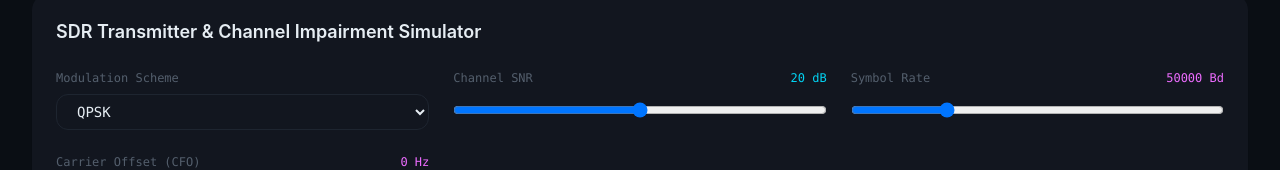
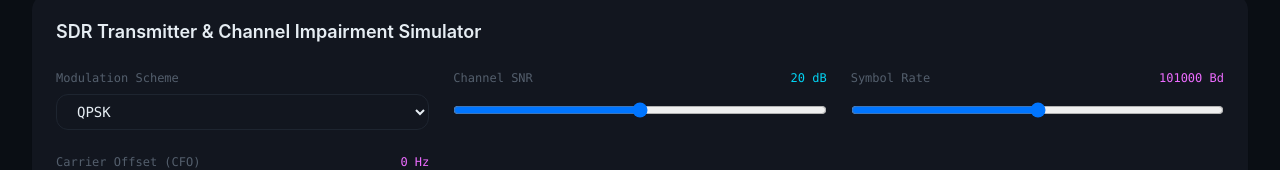
Before and after one commit to mks-Roald/ps26147_toolkit, a Next.js app in the folder frontend/: page /live in a window 1280 px wide. Shown: the part 1466-1636 px from the top of the page. Built offline with nearby package versions, Linux system fonts and the light colour scheme; no server answers.

Commit message:
fixed the iq constellation value box text

```diff
--- a/frontend/app/live/page.tsx
+++ b/frontend/app/live/page.tsx
@@ -18,13 +18,13 @@ import { createSDRWebSocket, SDRFrame, SDRStreamControls } from '@/services/stre
 import Card from '@/components/base/Card';
 
 const MODULATION_BAUD_RANGES: Record<string, { min: number; max: number; step: number }> = {
-  BPSK: { min: 1000, max: 100000, step: 1000 },
-  QPSK: { min: 1000, max: 200000, step: 1000 },
-  '8PSK': { min: 1000, max: 300000, step: 1000 },
-  '16-QAM': { min: 1000, max: 400000, step: 1000 },
-  '64-QAM': { min: 1000, max: 500000, step: 1000 },
-  '2-FSK': { min: 1000, max: 50000, step: 500 },
-  '4-FSK': { min: 1000, max: 100000, step: 500 },
+  BPSK:  { min: 1000, max: 100000, step: 1000 },
+  QPSK:  { min: 1000, max: 200000, step: 1000 },
+  '8PSK':  { min: 1000, max: 300000, step: 1000 },
+  '16QAM': { min: 1000, max: 400000, step: 1000 },
+  '64QAM': { min: 1000, max: 500000, step: 1000 },
+  FSK2:  { min: 1000, max: 50000,  step: 500 },
+  FSK4:  { min: 1000, max: 100000, step: 500 },
 };
 
 export default function LiveStreamPage() {
@@ -76,15 +76,12 @@ export default function LiveStreamPage() {
     };
   }, []);
 
-  // Clamp baud_rate to sane ranges when modulation changes
+  // Reset baud_rate to the midpoint of the new modulation's range whenever modulation changes
   useEffect(() => {
     const range = MODULATION_BAUD_RANGES[controls.modulation] || { min: 1000, max: 500000, step: 1000 };
-
-    if (controls.baud_rate < range.min) {
-      handleControlChange('baud_rate', range.min);
-    } else if (controls.baud_rate > range.max) {
-      handleControlChange('baud_rate', range.max);
-    }
+    const midpoint = Math.round((range.min + range.max) / 2 / range.step) * range.step;
+    handleControlChange('baud_rate', midpoint);
+  // eslint-disable-next-line react-hooks/exhaustive-deps
   }, [controls.modulation]);
 
   const handleControlChange = (field: keyof SDRStreamControls, value: any) => {
@@ -226,7 +223,12 @@ export default function LiveStreamPage() {
                   <CartesianGrid strokeDasharray="3 3" stroke="#1e293b" />
                   <XAxis type="number" dataKey="i" domain={[-2, 2]} tick={{ fill: '#64748b', fontSize: 10 }} />
                   <YAxis type="number" dataKey="q" domain={[-2, 2]} tick={{ fill: '#64748b', fontSize: 10 }} />
-                  <Tooltip contentStyle={{ backgroundColor: '#0f172a', borderColor: '#334155', fontSize: '12px' }} />
+                  <Tooltip
+                    contentStyle={{ backgroundColor: '#0f172a', borderColor: '#334155', fontSize: '12px', color: '#e2e8f0' }}
+                    itemStyle={{ color: '#e2e8f0' }}
+                    labelStyle={{ color: '#94a3b8' }}
+                    cursor={{ strokeDasharray: '3 3', stroke: '#334155' }}
+                  />
                   <Scatter data={constellationData} fill="#00f2fe" isAnimationActive={false} />
                 </ScatterChart>
               </ResponsiveContainer>
```
